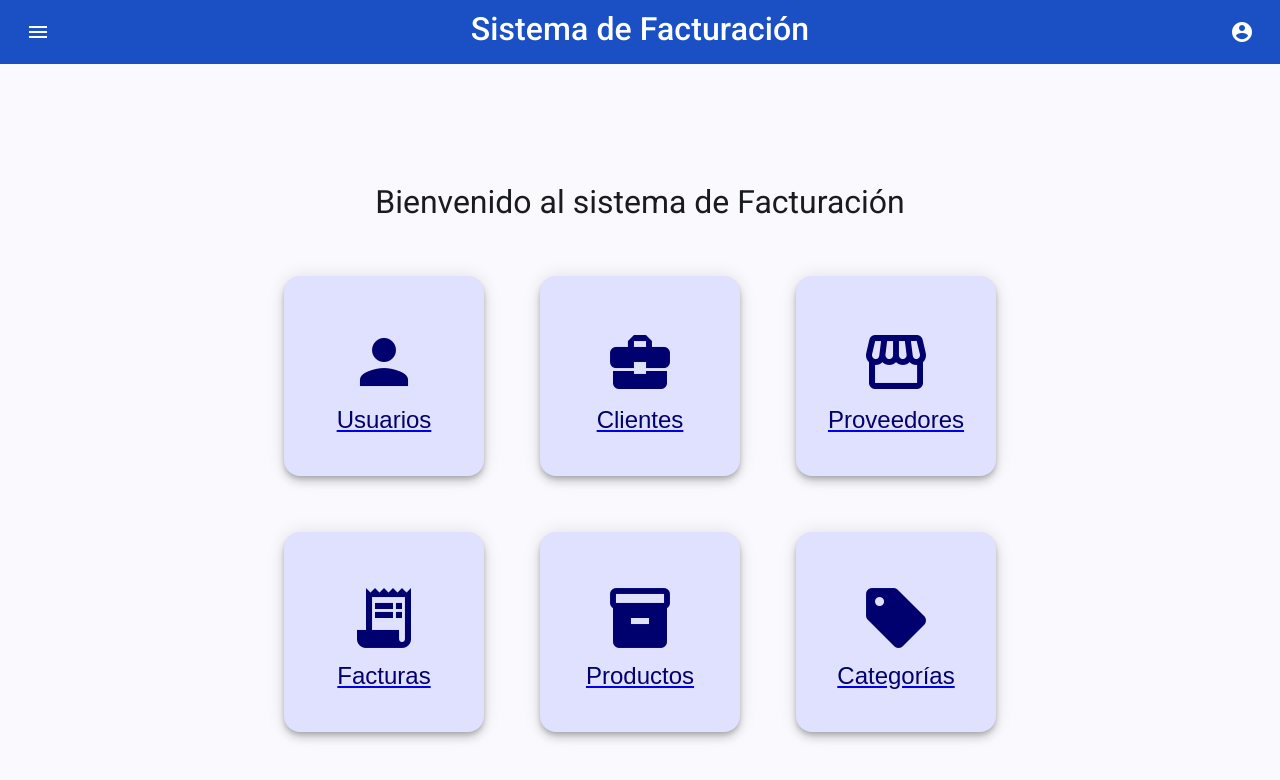
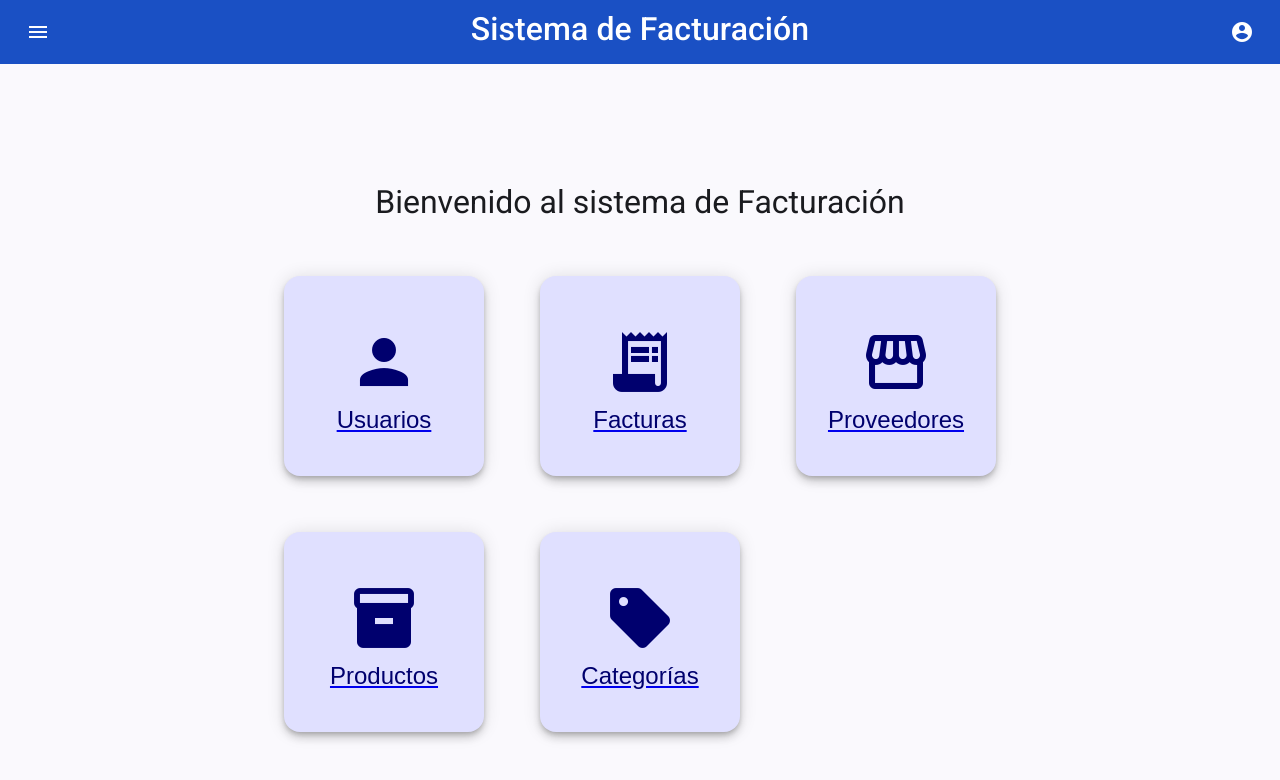
Before and after one commit to Adra642/facturacion-test-angular, an Angular app: page /home in a window 1280 px wide. Shown: the top 780 px of the page. Built offline with nearby package versions, Linux system fonts and the light colour scheme.

Commit message:
Delete client routes

```diff
--- a/src/app/app.component.html
+++ b/src/app/app.component.html
@@ -6,12 +6,6 @@
       <button mat-button>
         <mat-icon>person</mat-icon>
         <span>Usuarios</span>
-      </button>
-    </a>
-    <a routerLink="/clients/index">
-      <button mat-button>
-        <mat-icon>business_center</mat-icon>
-        <span>Clientes</span>
       </button>
     </a>
     <a routerLink="/suppliers/index">
--- a/src/app/app.routes.ts
+++ b/src/app/app.routes.ts
@@ -4,9 +4,7 @@ import { HomeComponent } from './components/home/home.component';
 import { UserAddComponent } from './components/user/user-add/user-add.component';
 import { UserIndexComponent } from './components/user/user-index/user-index.component';
 import { UserEditComponent } from './components/user/user-edit/user-edit.component';
-import { ClientIndexComponent } from './components/client/client-index/client-index.component';
-import { ClientAddComponent } from './components/client/client-add/client-add.component';
-import { ClientEditComponent } from './components/client/client-edit/client-edit.component';
+
 import { ProductIndexComponent } from './components/product/product-index/product-index.component';
 import { ProductAddComponent } from './components/product/product-add/product-add.component';
 import { ProductEditComponent } from './components/product/product-edit/product-edit.component';
@@ -29,21 +27,7 @@ export const routes: Routes = [
     component: UserEditComponent,
     title: 'Editar Usuario',
   },
-  {
-    path: 'client/index',
-    component: ClientIndexComponent,
-    title: 'Indice de Clientes',
-  },
-  {
-    path: 'client/add',
-    component: ClientAddComponent,
-    title: 'Registrar Cliente',
-  },
-  {
-    path: 'client/edit',
-    component: ClientEditComponent,
-    title: 'Editar cliente',
-  },
+
   {
     path: 'product/index',
     component: ProductIndexComponent,
--- a/src/app/components/home/home.component.html
+++ b/src/app/components/home/home.component.html
@@ -7,22 +7,16 @@
         <span class="text">Usuarios</span>
       </button>
     </a>
-    <a routerLink="/client/index">
+    <a routerLink="/invoice/index">
       <button mat-fab class="button">
-        <mat-icon class="icon-display">business_center</mat-icon>
-        <span>Clientes</span>
+        <mat-icon class="icon-display"> receipt_long </mat-icon>
+        <span>Facturas</span>
       </button>
     </a>
     <a routerLink="/suppliers/index">
       <button mat-fab class="button">
         <mat-icon class="icon-display">storefront</mat-icon>
         <span>Proveedores</span>
-      </button>
-    </a>
-    <a routerLink="/invoice/index">
-      <button mat-fab class="button">
-        <mat-icon class="icon-display"> receipt_long </mat-icon>
-        <span>Facturas</span>
       </button>
     </a>
     <a routerLink="/product/index">
```
